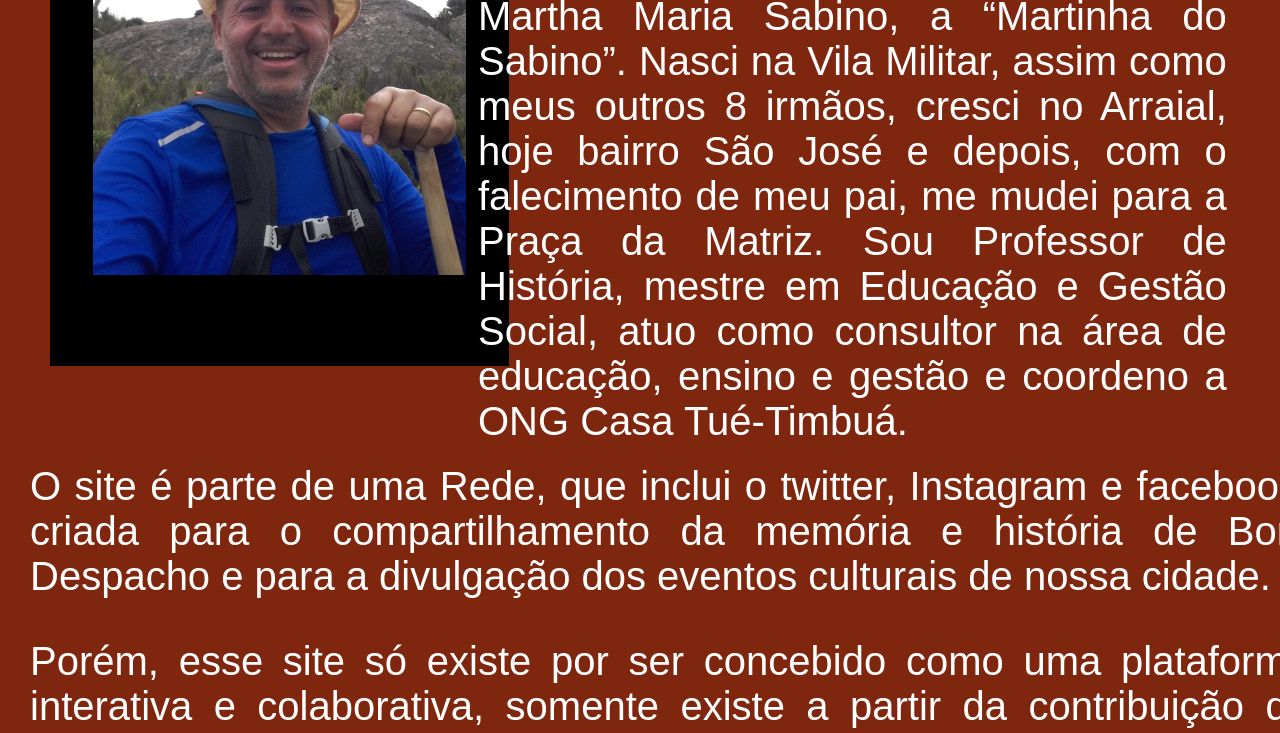
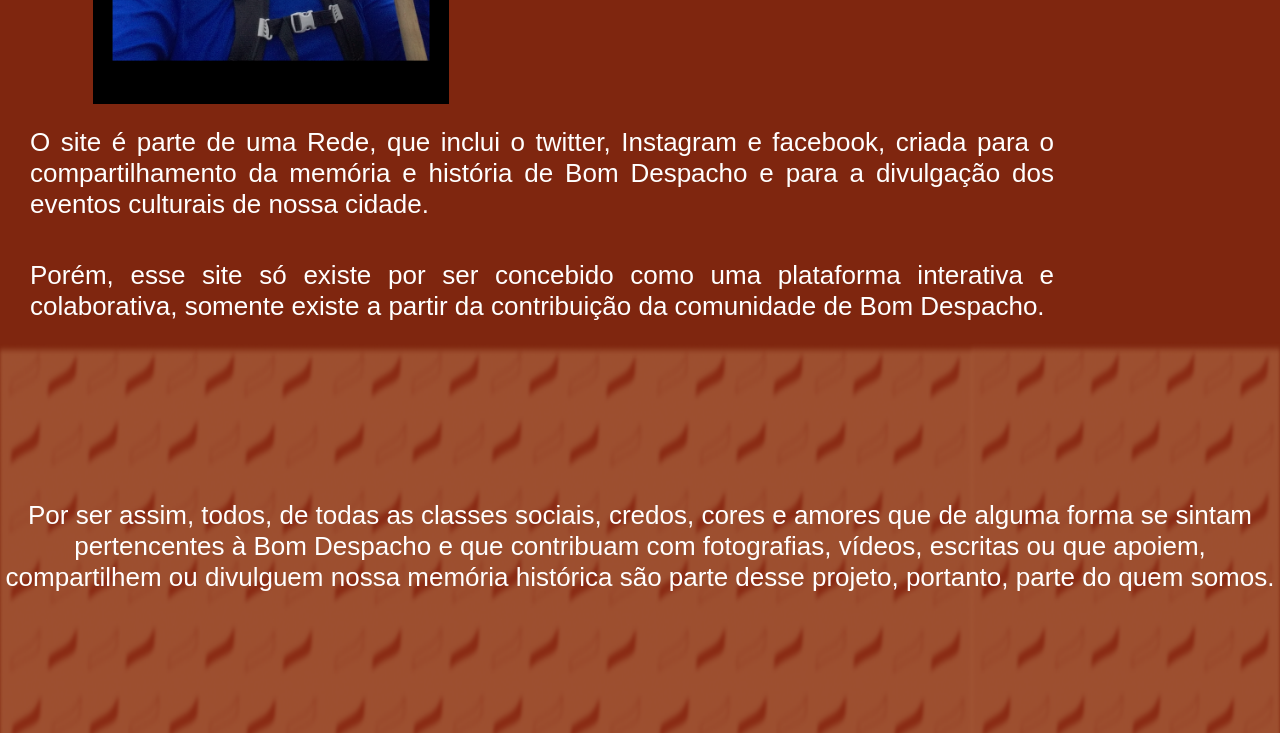
Before and after one commit to cpejr/acervo-web-frontend, a React (Vite) app: page /nossa-historia in a window 1280 px wide. Shown: the part 2520-3253 px from the top of the page. Built offline with nearby package versions, Linux system fonts and the light colour scheme; no server answers; a web font is replaced by a local one.

Commit message:
feat: update

```diff
--- a/src/pages/OurHistory/OurHistory.jsx
+++ b/src/pages/OurHistory/OurHistory.jsx
@@ -92,6 +92,7 @@ export default function OurHistory() {
             único objetivo, manter viva as nossas memórias.
           </Text3>
         </Column3>
+
         <Column4>
           <Image4>
             <img src={BomDespacho} alt="BomDespacho" />
@@ -99,21 +100,26 @@ export default function OurHistory() {
         </Column4>
       </Whole2>
       <Who>&ensp; Quem Somos?</Who>
+      <Whole>
         <Column5>
           <Text4>
-          O Site Nossa História – Escrita, Imagem e Som é a parte de uma rede de
-          mídias criada e gerenciada pela CASA TUÉ-TIMBUÁ.
+            O Site Nossa História – Escrita, Imagem e Som é a parte de uma rede
+            de mídias criada e gerenciada pela CASA TUÉ-TIMBUÁ.
           </Text4>
           <Text4>
-          A CASA TUÉ-TIMBUÁ é uma Organização Não Governamental (ONG), portanto
-          sem fins lucrativos, criada para atuar na cidade de Bom Despacho no
-          desenvolvimento de projetos nas áreas da educação, cultura, ensino e
-          meio-ambiente, a qual tem como Coordenador Herberton Sabino – Pinta.
+            A CASA TUÉ-TIMBUÁ é uma Organização Não Governamental (ONG),
+            portanto sem fins lucrativos, criada para atuar na cidade de Bom
+            Despacho no desenvolvimento de projetos nas áreas da educação,
+            cultura, ensino e meio-ambiente, a qual tem como Coordenador
+            Herberton Sabino – Pinta.
           </Text4>
         </Column5>
-      <Name>Herberton Pinta</Name>
+      </Whole>
+
       <Whole3>
         <Column6>
+          <Name>Herberton Pinta</Name>
+
           <Image5>
             <img src={Herberton} alt="Herberton" />
           </Image5>
@@ -131,24 +137,29 @@ export default function OurHistory() {
           </Text5>
         </Column7>
       </Whole3>
+      <Whole>
         <Column8>
           <Text4>
             O site é parte de uma Rede, que inclui o twitter, Instagram e
-          facebook, criada para o compartilhamento da memória e história de Bom
-          Despacho e para a divulgação dos eventos culturais de nossa cidade.
+            facebook, criada para o compartilhamento da memória e história de
+            Bom Despacho e para a divulgação dos eventos culturais de nossa
+            cidade.
           </Text4>
           <Text4>
             Porém, esse site só existe por ser concebido como uma plataforma
-          interativa e colaborativa, somente existe a partir da contribuição da
-          comunidade de Bom Despacho.
+            interativa e colaborativa, somente existe a partir da contribuição
+            da comunidade de Bom Despacho.
           </Text4>
         </Column8>
+      </Whole>
       <Image6>
+        <p>
           Por ser assim, todos, de todas as classes sociais, credos, cores e
           amores que de alguma forma se sintam pertencentes à Bom Despacho e que
-        contribuam com fotografias, vídeos, escritas ou que apoiem, compartilhem
-        ou divulguem nossa memória histórica são parte desse projeto, portanto,
-        parte do quem somos.
+          contribuam com fotografias, vídeos, escritas ou que apoiem,
+          compartilhem ou divulguem nossa memória histórica são parte desse
+          projeto, portanto, parte do quem somos.
+        </p>
       </Image6>
     </Container>
   );
--- a/src/pages/OurHistory/Styles.js
+++ b/src/pages/OurHistory/Styles.js
@@ -13,6 +13,7 @@ export const Container = styled.div`
   flex-direction: column;
   gap: 2rem;
 `;
+
 export const Apresentation = styled.div`
   display: flex;
   width: 100%;
@@ -48,7 +49,7 @@ export const Apresentation = styled.div`
 export const Whole = styled.div`
   display: flex;
   flex-direction: row;
-  width: 80%;
+  width: 100%;
   height: auto;
   align-items: center;
   justify-content: center;
@@ -423,6 +424,26 @@ export const Who = styled.div`
   align-items: center;
   color: #ffffff;
   font-size: 7rem;
+  @media (max-width: 1375px) {
+    font-size: 6rem;
+  }
+
+  @media (max-width: 1275px) {
+    font-size: 5.5rem;
+  }
+
+  @media (max-width: 720px) {
+  }
+  @media (max-width: 650px) {
+    font-size: 4.5rem;
+  }
+  @media (max-width: 510px) {
+    font-size: 4.5rem;
+  }
+
+  @media (max-width: 490px) {
+    font-size: 4rem;
+  }
 `;
 export const Column5 = styled.div`
   display: flex;
@@ -432,43 +453,148 @@ export const Column5 = styled.div`
   gap: 4rem;
 `;
 export const Text4 = styled.text`
-  width: 100%;
+  width: 80%;
   color: #ffffff;
   font-size: 4rem;
   text-align: justify;
   margin-left: 3rem;
+  @media (max-width: 1375px) {
+    font-size: 2.6rem;
+  }
+
+  @media (max-width: 1275px) {
+    font-size: 2.4rem;
+  }
+  @media (max-width: 1175px) {
+    font-size: 2.1rem;
+  }
+  @media (max-width: ${mobileBreakPoint}) {
+    margin: auto;
+    position: relative;
+    right: 5rem;
+  }
+  @media (max-width: 720px) {
+    position: relative;
+    left: 3rem;
+  }
+  @media (max-width: 650px) {
+    max-width: 50%;
+    margin-left: 12rem;
+    left: 0rem;
+  }
+  @media (max-width: 510px) {
+    font-size: 1.7rem;
+  }
+
+  @media (max-width: 490px) {
+    max-width: 40%;
+  }
+
+  @media (max-width: 360px) {
+    font-size: 1.2rem;
+    max-width: 30%;
+  }
 `;
+
+export const Image5 = styled.div`
+  margin-right: 3rem;
+
+  > img {
+    position: relative;
+    @media (max-width: 1375px) {
+      width: 85%;
+    }
+    @media (max-width: 570px) {
+      //ajuste de posição
+      position: relative;
+      right: 5rem;
+    }
+    @media (max-width: 490px) {
+      //ajuste de posição
+      position: relative;
+      right: 7rem;
+    }
+  }
+`;
+
 export const Whole3 = styled.div`
   display: flex;
   flex-direction: row;
   width: 100%;
+  gap: 1rem;
   height: auto;
-`;
-export const Column6 = styled.div`
-  display: flex;
-  flex-direction: column;
-  align-items: start;
-  width: 35%;
-  height: 100%;
-  gap: 2rem;
+  margin-left: 3rem;
+
+  @media (max-width: 1590px) {
+    width: 90%;
+  }
+  @media (max-width: 1410px) {
+    width: 100%;
+  }
+
+  @media (max-width: ${mobileBreakPoint}) {
+  }
+
+  @media (max-width: 570px) {
+    //ajuste de posição
+    position: relative;
+    right: 5rem;
+  }
+  @media (max-width: 490px) {
+    //ajuste de posição
+    position: relative;
+    right: 7rem;
+  }
+
+  @media (max-width: 490px) {
+  }
+
+  @media (max-width: 360px) {
+    width: 70%;
+  }
 `;
 export const Column7 = styled.div`
   display: flex;
   flex-direction: column;
+  width: 50%;
+  height: auto;
+  gap: 4rem;
+`;
+export const Column6 = styled.div`
+  max-width: 40%;
+  display: flex;
+  flex-direction: column;
   align-items: start;
-  width: 65%;
   height: 100%;
   gap: 2rem;
-`;
-export const Image5 = styled.div`
-  margin-left: 5rem;
-  > img {
-    border: 2rem solid black;
-    border-bottom: 4rem solid black;
+  display: flex;
+  flex-direction: column;
+  align-items: end;
+  height: 100%;
+  gap: 2rem;
+  position: relative;
+  z-index: 1;
+  @media (max-width: 1730px) {
+    width: 45%;
+  }
+  @media (max-width: 1640px) {
+    width: 40%;
+  }
+  @media (max-width: 670px) {
+    width: 50%;
+    right: 5rem;
+  }
+  @media (max-width: 510px) {
+    right: 1rem;
+  }
+  @media (max-width: 475px) {
+    //right: 10rem;
   }
 `;
+
 export const Name = styled.div`
   margin-top: 3rem;
+
   text-align: center;
   justify-content: center;
   align-items: center;
@@ -476,11 +602,45 @@ export const Name = styled.div`
   font-size: 7rem;
 `;
 export const Text5 = styled.text`
-  width: 90%;
+  width: 100%;
   color: #ffffff;
   font-size: 4rem;
   text-align: justify;
+  position: relative;
+  top: 11rem;
   margin-left: 3rem;
+  @media (max-width: 1375px) {
+    font-size: 2.6rem;
+  }
+
+  @media (max-width: 1275px) {
+    font-size: 2.4rem;
+  }
+  @media (max-width: 1175px) {
+    font-size: 2.1rem;
+  }
+  @media (max-width: ${mobileBreakPoint}) {
+    margin: auto;
+    top: 5rem;
+  }
+  @media (max-width: 720px) {
+    position: relative;
+    left: 3rem;
+    top: 2rem;
+  }
+  @media (max-width: 650px) {
+    left: 0rem;
+  }
+  @media (max-width: 510px) {
+    font-size: 1.7rem;
+  }
+
+  @media (max-width: 490px) {
+  }
+
+  @media (max-width: 360px) {
+    font-size: 1.2rem;
+  }
 `;
 export const Column8 = styled.div`
   display: flex;
@@ -501,6 +661,49 @@ export const Image6 = styled.div`
   justify-content: center;
   align-items: center;
   color: #ffffff;
+  p {
+    font-size: 4rem;
+    @media (max-width: 1375px) {
+      font-size: 2.6rem;
+    }
+
+    @media (max-width: 1275px) {
+      font-size: 2.4rem;
+    }
+    @media (max-width: 1175px) {
+      font-size: 2.1rem;
+    }
+    @media (max-width: ${mobileBreakPoint}) {
+      margin: auto;
+    }
+    @media (max-width: 720px) {
+      // começar a diminuir
+      max-width: 60%;
+      margin-left: 10rem;
+    }
+    @media (max-width: 650px) {
+      max-width: 50%;
+      margin-left: 12rem;
+    }
+    @media (max-width: 510px) {
+      font-size: 1.7rem;
+    }
+
+    @media (max-width: 570px) {
+      //ajuste de posição
+      position: relative;
+      right: 0rem;
+    }
+    @media (max-width: 490px) {
+      //ajuste de posição
+      position: relative;
+      max-width: 40%;
+    }
+    @media (max-width: 360px) {
+      font-size: 1.2rem;
+      max-width: 30%;
+    }
+  }
 `;
 export const Conditional = styled.div`
   @media (max-width: ${deskBreakPoint}) {
```
Lines whose indentation alone changed are shown as unchanged.
